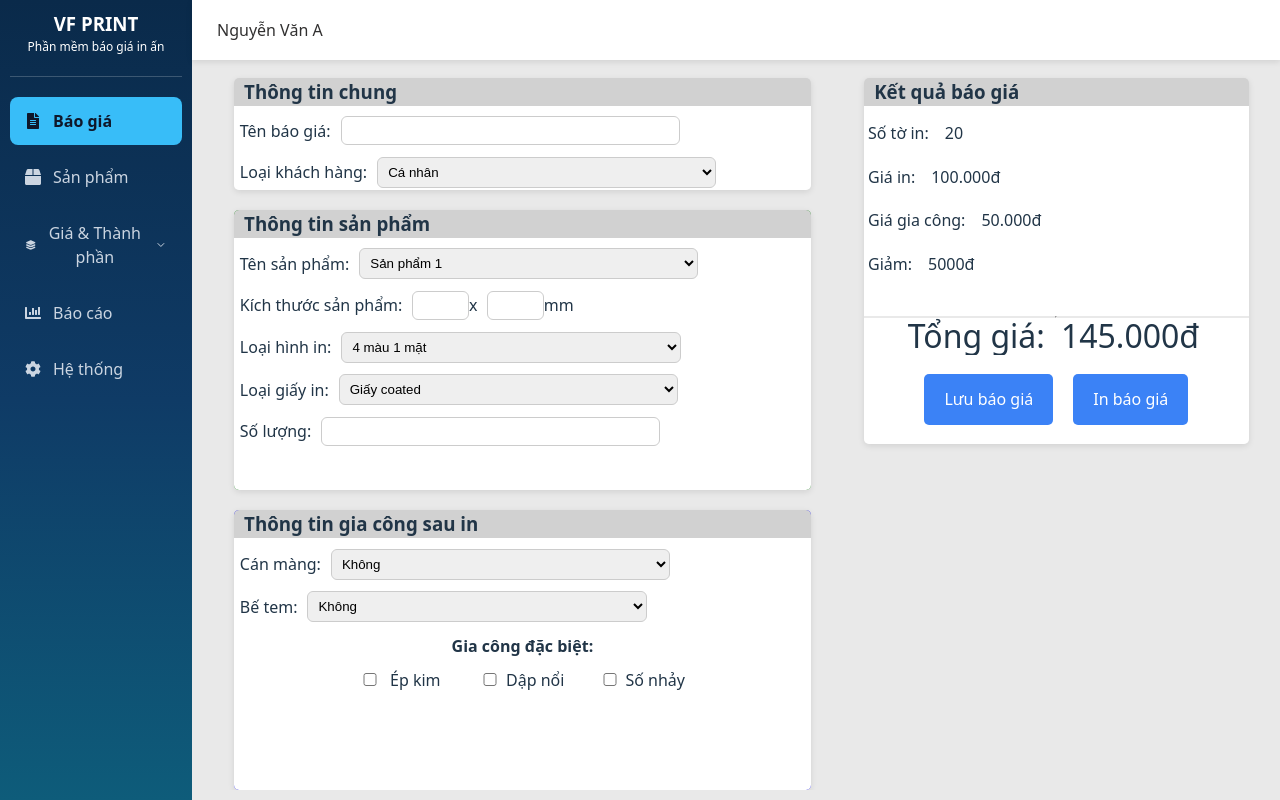
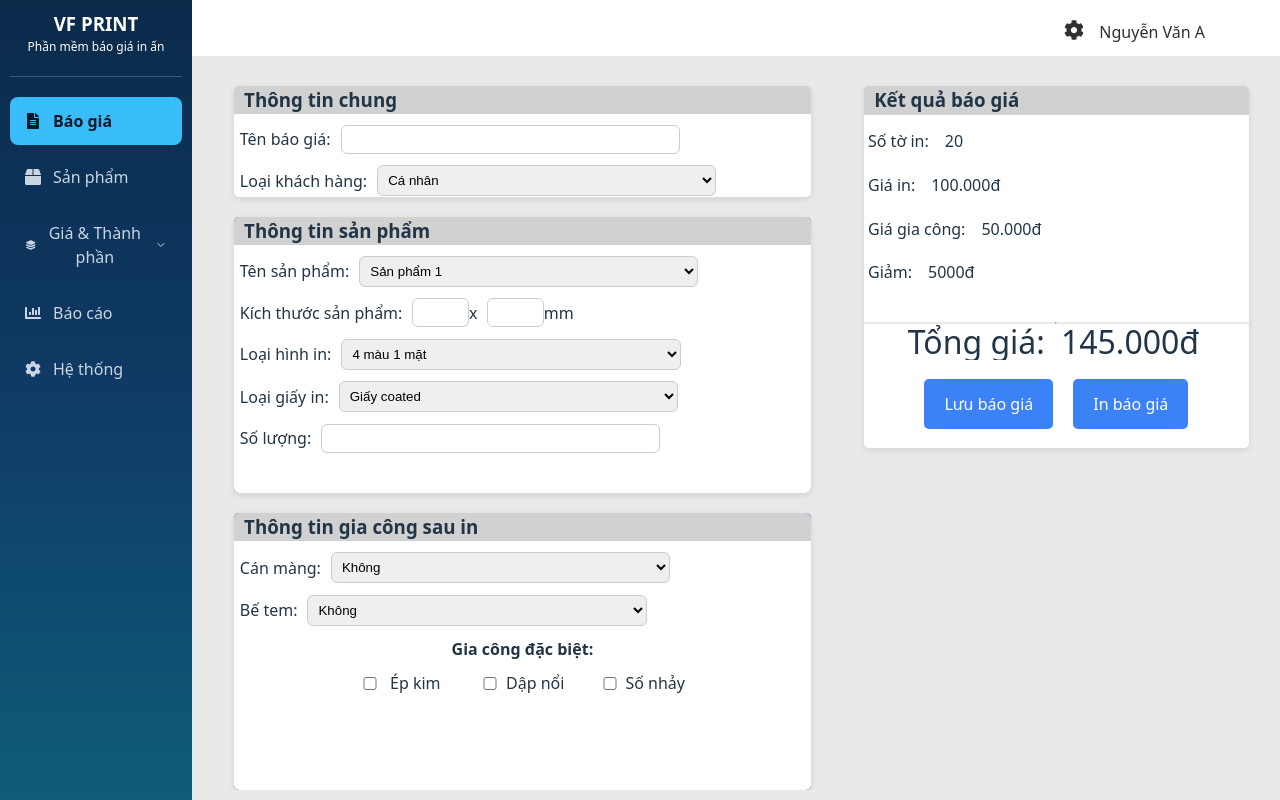
Before and after one commit to Robert-Ph/vfpricecal, a React (Vite) app in the folder VFPriceCal-User/: page / in a window 1280 px wide. Built offline with nearby package versions, Linux system fonts and the light colour scheme.

Commit message:
update topbar

```diff
--- a/VFPriceCal-User/src/layout/Topbar.tsx
+++ b/VFPriceCal-User/src/layout/Topbar.tsx
@@ -1,12 +1,45 @@
 import "./topbar.scss"
+import { useState, useRef, useEffect } from "react";
+import { FaCog, FaUser, FaChartLine, FaSignOutAlt } from "react-icons/fa";
 
 const Topbar = () => {
+    const [openDropdown, setOpenDropdown] = useState(false);
+    const dropdownRef = useRef<HTMLDivElement>(null);
+
+    // Click ngoài sẽ đóng menu
+    useEffect(() => {
+        const handleClickOutside = (e) => {
+            if (dropdownRef.current && !dropdownRef.current.contains(e.target)) {
+                setOpenDropdown(false);
+            }
+        };
+        document.addEventListener("mousedown", handleClickOutside);
+        return () => document.removeEventListener("mousedown", handleClickOutside);
+    }, []);
+
     return (
         <div className="topbar">
 
-            <div>
+            <div className="container" onClick={() => setOpenDropdown(!openDropdown)}>
+                <FaCog className="menu-icon" />
                 <span>Nguyễn Văn A</span>
             </div>
+            {openDropdown && (
+                <div className="dropdown" ref={dropdownRef}>
+                    <div className="dropdown-item">
+                        <FaUser className="dropdown-icon" />
+                        <span>Thông tin cá nhân</span>
+                    </div>
+                    <div className="dropdown-item">
+                        <FaChartLine className="dropdown-icon" />
+                        <span>Thống kê</span>
+                    </div>
+                    <div className="dropdown-item">
+                        <FaSignOutAlt className="dropdown-icon" />
+                        <span>Đăng xuất</span>
+                    </div>
+                </div>
+            )}
         </div>
     );
 };
--- a/VFPriceCal-User/src/layout/layout.scss
+++ b/VFPriceCal-User/src/layout/layout.scss
@@ -31,7 +31,7 @@ body,
 
 .nav {
   width: 100%;
-  height: 6%;
+  height: 7%;
 }
 
 .topbar {
--- a/VFPriceCal-User/src/layout/topbar.scss
+++ b/VFPriceCal-User/src/layout/topbar.scss
@@ -4,7 +4,6 @@ $text-light: #313030;
 
 .topbar {
   height: $topbar-height;
-  background: $primary-light;
   color: $text-light;
   display: flex;
   align-items: center;
@@ -13,7 +12,9 @@ $text-light: #313030;
   position: fixed;
   right: 0;
   top: 0;
-  box-shadow: 0 2px 6px rgba(0, 0, 0, 0.1);
+  width: 100%;
+  position: relative;
+  display: inline-block;
 
   .title {
     font-size: 18px;
@@ -31,4 +32,52 @@ $text-light: #313030;
       cursor: pointer;
     }
   }
+
+  .menu-icon {
+    font-size: 20px;
+    cursor: pointer;
+  }
+  .container {
+    display: flex;
+    margin: auto;
+    gap: 15px;
+    padding-top: 20px;
+    margin-right: 50px;
+    float: right;
+  }
+
+  /* Dropdown */
+  .dropdown {
+    position: absolute;
+    top: 100%; // nằm ngay dưới trigger
+    right: 0; // canh phải
+
+    width: 200px;
+    background: white;
+    border-radius: 8px;
+    box-shadow: 0 5px 20px rgba(0, 0, 0, 0.1);
+    padding: 8px 0;
+    z-index: 999;
+  }
+  .dropdown-item {
+    display: flex;
+    align-items: center;
+    gap: 10px;
+    padding: 10px 15px;
+    cursor: pointer;
+    font-size: 14px;
+    transition: 0.3s;
+
+    &:hover {
+      background: #f3f4f6;
+    }
+  }
+
+  .logout {
+    color: #ef4444;
+
+    &:hover {
+      background: #fee2e2;
+    }
+  }
 }
```
